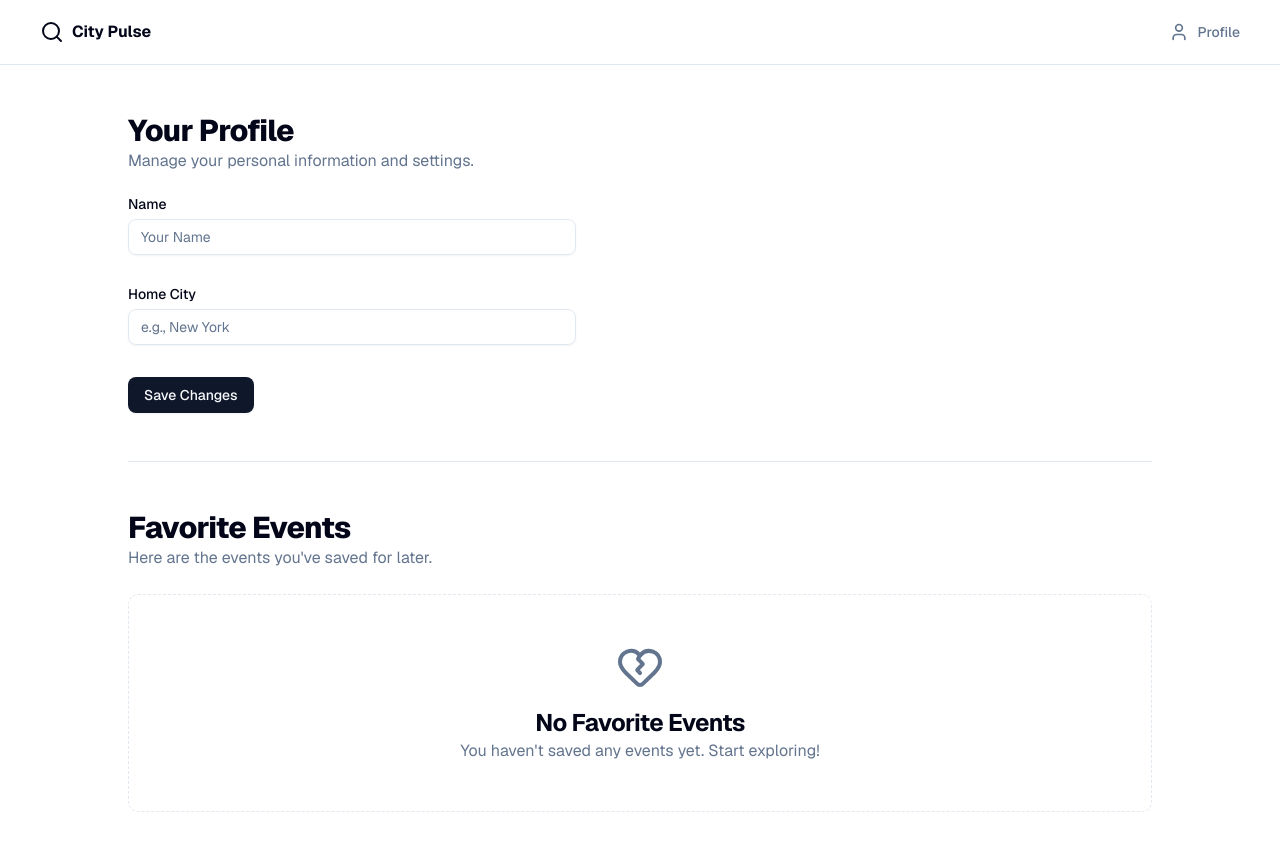
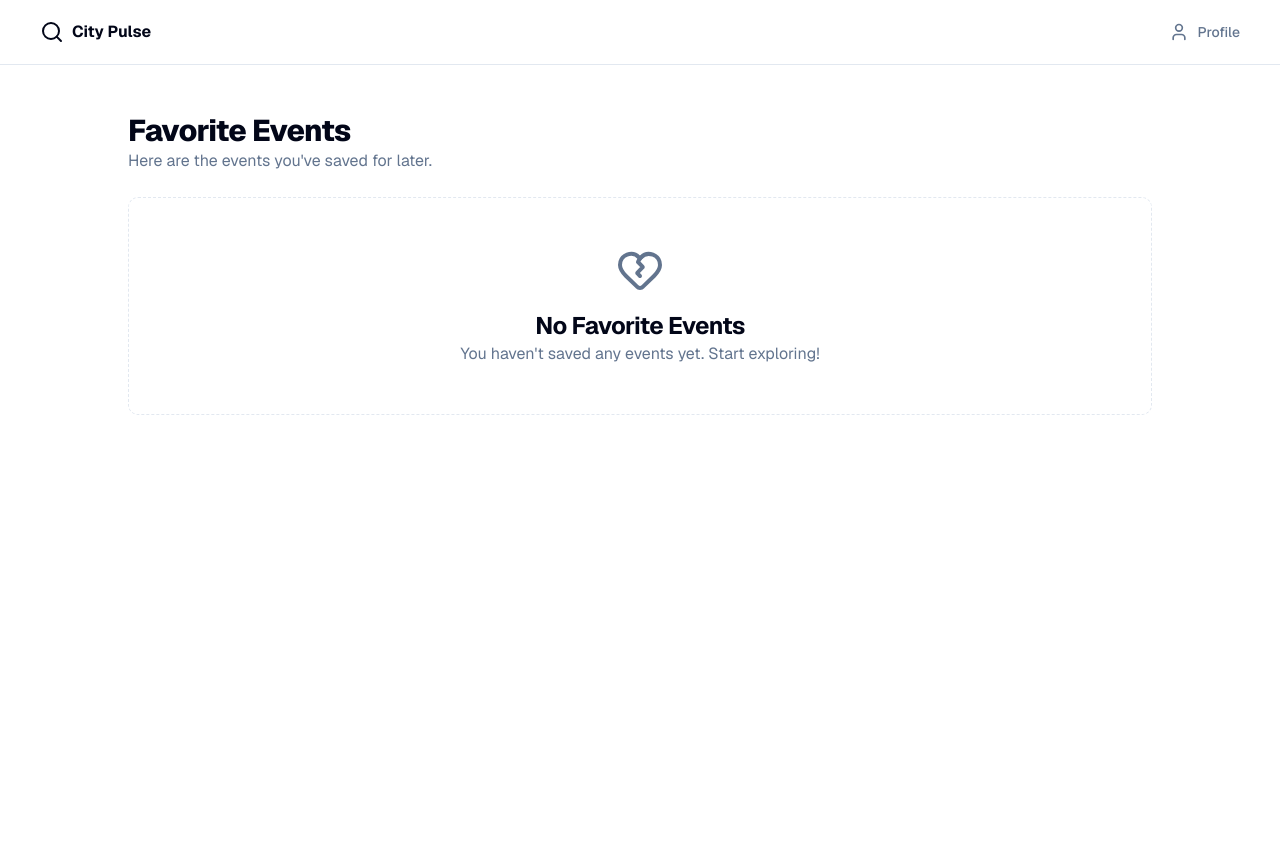
Before and after one commit to yz-abdulrehman-khan/city-pulse-explorer, a Next.js app: page /profile in a window 1280 px wide. Shown: the top 850 px of the page. After the commit the page ends 800 px from the top, so only its background shows below. Built offline with nearby package versions, Linux system fonts and the light colour scheme.

Commit message:
Remove ProfileForm component and update ProfilePage layout

```diff
--- a/app/profile/page.tsx
+++ b/app/profile/page.tsx
@@ -1,24 +1,10 @@
 "use client";
 
-import { ProfileForm } from "@/components/profile/profile-form";
 import { FavoriteEventsList } from "@/components/profile/favorite-events-list";
-import { Separator } from "@/components/ui/separator";
 
 export default function ProfilePage() {
   return (
     <div className="container mx-auto max-w-5xl space-y-12 py-12">
-      <div>
-        <h1 className="text-3xl font-extrabold tracking-tight">Your Profile</h1>
-        <p className="text-muted-foreground">
-          Manage your personal information and settings.
-        </p>
-        <div className="mt-6">
-          <ProfileForm />
-        </div>
-      </div>
-
-      <Separator />
-
       <div>
         <h2 className="text-3xl font-extrabold tracking-tight">
           Favorite Events
--- a/components/profile/profile-form.tsx
+++ /dev/null
@@ -1,87 +0,0 @@
-"use client";
-
-import { useEffect } from "react";
-import { zodResolver } from "@hookform/resolvers/zod";
-import { useForm } from "react-hook-form";
-import { z } from "zod";
-import { Button } from "@/components/ui/button";
-import {
-  Form,
-  FormControl,
-  FormField,
-  FormItem,
-  FormLabel,
-  FormMessage,
-} from "@/components/ui/form";
-import { Input } from "@/components/ui/input";
-import { useProfile } from "@/hooks/use-profile";
-import { useToast } from "@/hooks/use-toast";
-
-const profileFormSchema = z.object({
-  name: z.string().min(2, { message: "Name must be at least 2 characters." }),
-  homeCity: z
-    .string()
-    .min(2, { message: "City must be at least 2 characters." }),
-});
-
-export function ProfileForm() {
-  const { profile, saveProfile } = useProfile();
-  const { toast } = useToast();
-
-  const form = useForm<z.infer<typeof profileFormSchema>>({
-    resolver: zodResolver(profileFormSchema),
-    defaultValues: { name: "", homeCity: "" },
-  });
-
-  // When profile data loads from localStorage, update the form
-  useEffect(() => {
-    if (profile) {
-      form.reset(profile);
-    }
-  }, [profile, form]);
-
-  function onSubmit(data: z.infer<typeof profileFormSchema>) {
-    saveProfile(data);
-    toast({
-      title: "Profile Saved",
-      description: "Your information has been updated successfully.",
-    });
-  }
-
-  return (
-    <Form {...form}>
-      <form
-        onSubmit={form.handleSubmit(onSubmit)}
-        className="max-w-md space-y-8"
-      >
-        <FormField
-          control={form.control}
-          name="name"
-          render={({ field }) => (
-            <FormItem>
-              <FormLabel>Name</FormLabel>
-              <FormControl>
-                <Input placeholder="Your Name" {...field} />
-              </FormControl>
-              <FormMessage />
-            </FormItem>
-          )}
-        />
-        <FormField
-          control={form.control}
-          name="homeCity"
-          render={({ field }) => (
-            <FormItem>
-              <FormLabel>Home City</FormLabel>
-              <FormControl>
-                <Input placeholder="e.g., New York" {...field} />
-              </FormControl>
-              <FormMessage />
-            </FormItem>
-          )}
-        />
-        <Button type="submit">Save Changes</Button>
-      </form>
-    </Form>
-  );
-}
```
